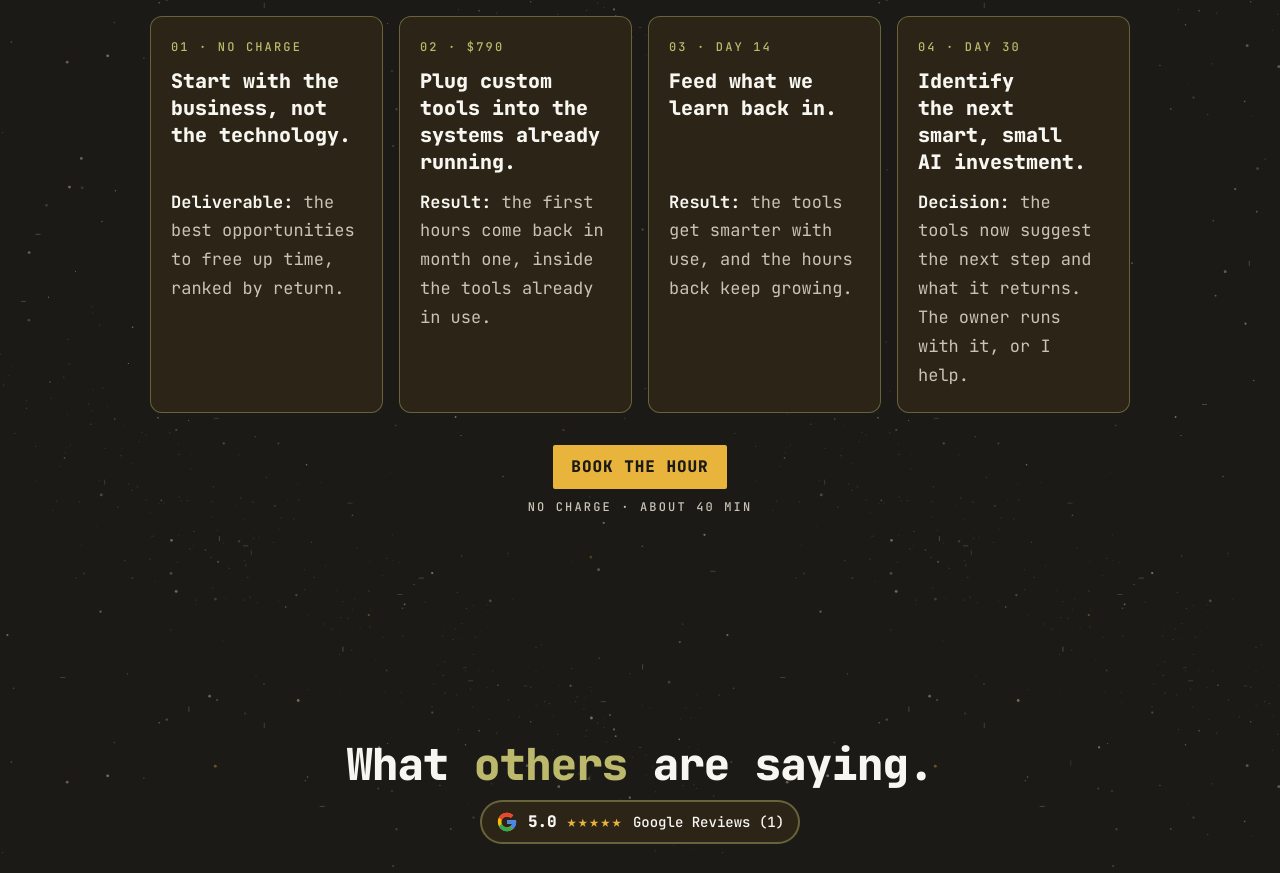
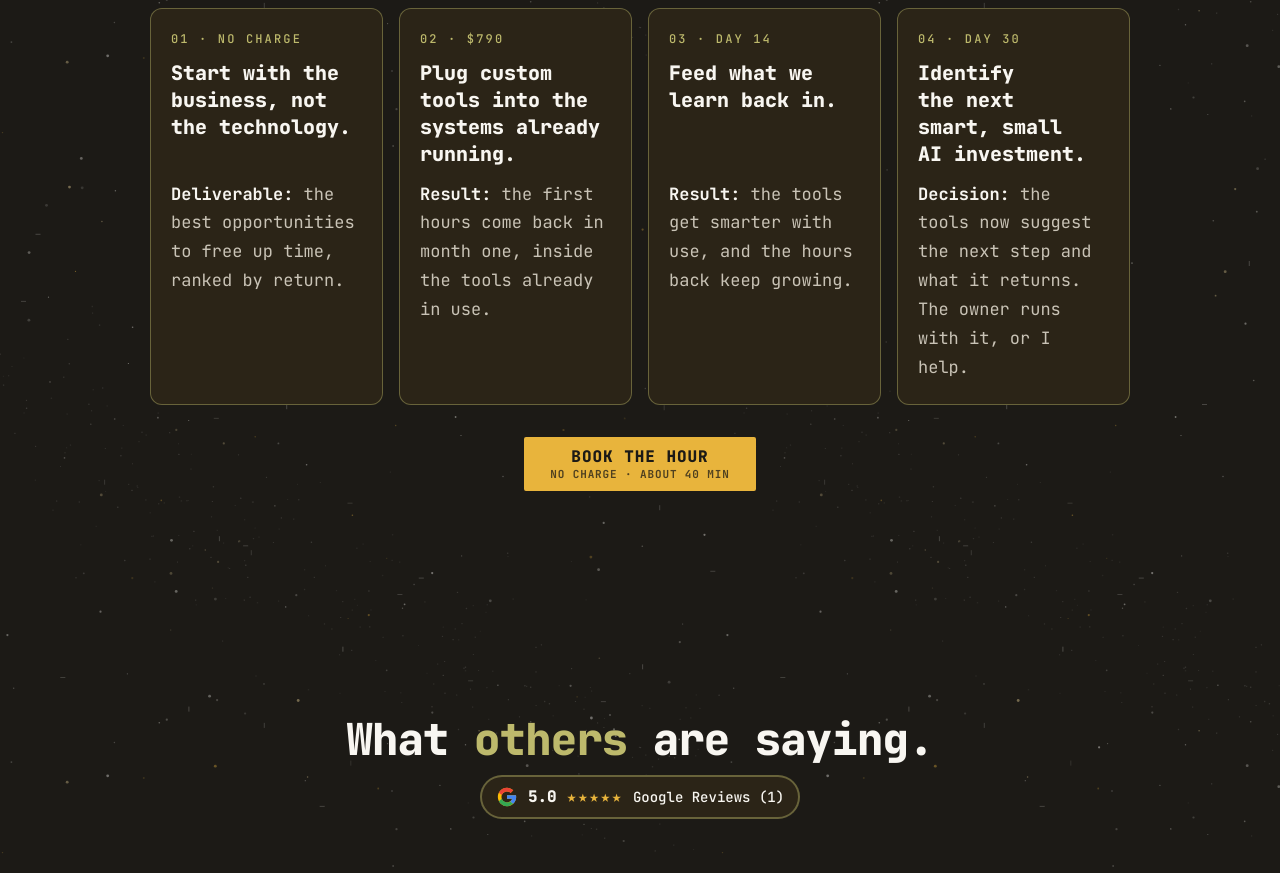
Before and after one commit to ckilifid/caseydudley-site, a plain HTML site: page index.html in a window 1280 px wide. Shown: the part 1899-2772 px from the top of the page. Drawn offline with Linux system fonts and the light colour scheme.

Commit message:
No charge line inside Book the hour buttons (proof v188)

```diff
--- a/index.html
+++ b/index.html
@@ -249,6 +249,15 @@ header.top .wrap{padding-top:8px;padding-bottom:8px}
 .close .btns{align-items:flex-start;flex-wrap:wrap;gap:12px}.close .btn.out{min-height:60px;border:1px solid var(--line);color:var(--muted);font-weight:600}
 @media (max-width:719px){header.top .bnote{font-size:9px;letter-spacing:.06em;white-space:nowrap}header.top .bookcol{gap:3px}.close .btns{flex-direction:column;align-items:stretch}.bookcol{flex:1}header.top .wrap{padding-top:6px;padding-bottom:6px}}
 
+
+/* "No charge" line inside every Book the hour button */
+.btn.bk2{flex-direction:column;justify-content:center;gap:2px;line-height:1.1}
+.bk2 .bs{font:600 9px/1.1 var(--mono);letter-spacing:.08em;text-transform:uppercase;opacity:.75;white-space:nowrap}
+.close .bk2 .bs,.pcta .bk2 .bs{font-size:11px}
+
+header.top .wrap{padding-top:0!important;padding-bottom:0!important}header.top .btn{min-height:48px}
+.pcta .bk2{min-height:54px;padding:0 24px}
+@media (max-width:400px){header.top .btn{font-size:12px;letter-spacing:.03em;padding:0 8px;white-space:nowrap}header.top .bk2 .bs{font-size:8px;letter-spacing:.04em}}
 footer a{display:inline-flex;align-items:center;min-height:44px}
 </style>
 </head>
@@ -258,7 +267,7 @@ footer a{display:inline-flex;align-items:center;min-height:44px}
 <header class="top"><div class="wrap">
   <span class="ref">By referral</span>
   <a class="btn out" href="sms:+14066025383">Text a question</a>
-  <span class="bookcol"><a class="btn fill book" href="https://calendly.com/caseykdudley/the-hour" target="_blank" rel="noopener">Book the hour</a><span class="bnote">No charge · about 40 min</span></span>
+  <a class="btn fill book bk2" href="https://calendly.com/caseykdudley/the-hour" target="_blank" rel="noopener"><span class="bl">Book the hour</span><span class="bs">No charge · about 40 min</span></a>
 </div></header>
 
 <main id="top">
@@ -309,8 +318,7 @@ footer a{display:inline-flex;align-items:center;min-height:44px}
         <div class="pcard"><span class="plbl">03 · Day 14</span><h3 class="ptitle">Feed what we learn back in.</h3><p><b>Result:</b> the tools get smarter with use, and the hours back keep growing.</p></div>
         <div class="pcard"><span class="plbl">04 · Day 30</span><h3 class="ptitle">Identify the next smart, small AI investment.</h3><p><b>Decision:</b> the tools now suggest the next step and what it returns. The owner runs with it, or I help.</p></div>
         </div>
-        <div class="btns pcta"><a class="btn fill" href="https://calendly.com/caseykdudley/the-hour" target="_blank" rel="noopener">Book the hour</a></div>
-        <p class="pnote">No charge · about 40 min</p>
+        <div class="btns pcta"><a class="btn fill bk2" href="https://calendly.com/caseykdudley/the-hour" target="_blank" rel="noopener"><span class="bl">Book the hour</span><span class="bs">No charge · about 40 min</span></a></div>
       </div>
     </div>
   </div>
@@ -341,7 +349,7 @@ footer a{display:inline-flex;align-items:center;min-height:44px}
     <p class="lede" style="max-width:46ch;margin:0 auto 14px;text-align:center">AI can do a lot, but only a small part of it is worth a small business’s investment. Let’s figure that out before anything is spent.</p>
     <p class="lede" style="max-width:46ch;margin:0 auto 22px;text-align:center">Came by referral? Great. Let me know who to thank and when’s a good time to connect. Within 24 hours I’ll send a meeting request.</p>
     <div class="btns" style="justify-content:center">
-      <span class="bookcol"><a class="btn fill" href="https://calendly.com/caseykdudley/the-hour" target="_blank" rel="noopener">Book the hour</a><span class="bnote cnote">No charge · about 40 min</span></span>
+      <a class="btn fill bk2" href="https://calendly.com/caseykdudley/the-hour" target="_blank" rel="noopener"><span class="bl">Book the hour</span><span class="bs">No charge · about 40 min</span></a>
       <a class="btn out" href="sms:+14066025383">Text Casey</a>
       <a class="btn out" href="mailto:casey@caseydudley.com">Email Casey</a>
     </div>
```
